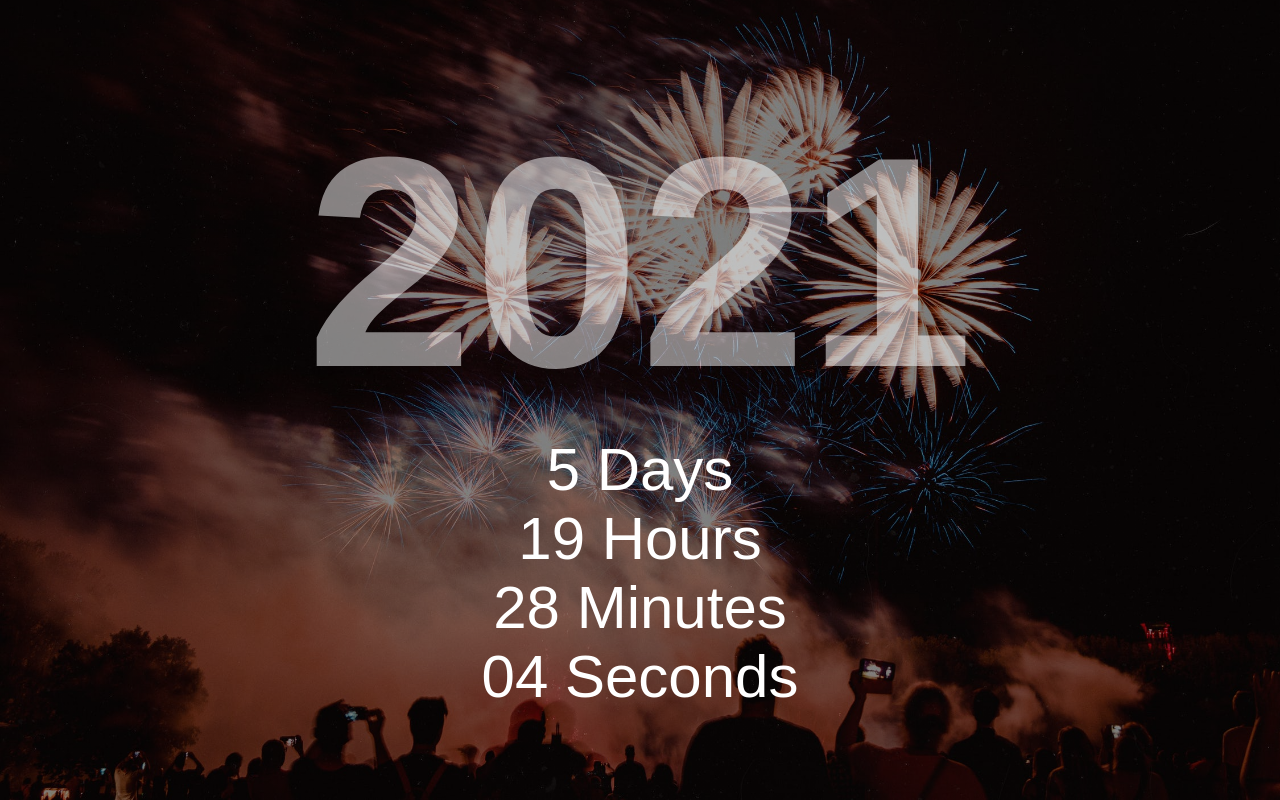
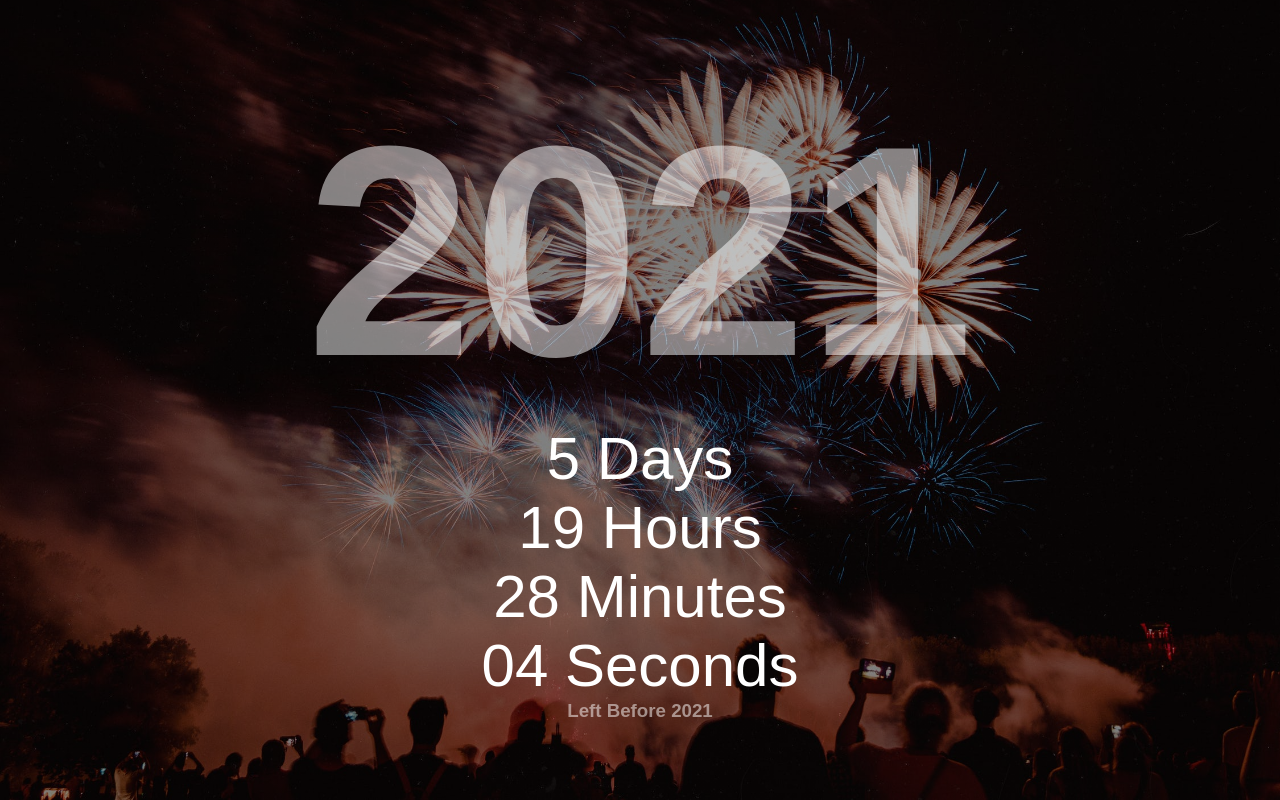
Before and after one commit to IshwarCD/Ishwar2, a plain HTML site: page index.html in a window 1280 px wide. Drawn offline with Linux system fonts and the light colour scheme.

Commit message:
Configured title

```diff
--- a/index.html
+++ b/index.html
@@ -4,7 +4,7 @@
     <meta charset="UTF-8" />
     <meta name="viewport" content="width=device-width, initial-scale=1.0" />
     <link rel="stylesheet" href="style.css" />
-    <title>2021 Countdown</title>
+    <title>Countdown</title>
   </head>
   <body>
     <div class="bg-image">
@@ -15,6 +15,7 @@
           <h1 class="text-cd hour"></h1>
           <h1 class="text-cd minute"></h1>
           <h1 class="text-cd second"></h1>
+          <h3 class="helper">Left Before <span class="h"></span></h3>
         </div>
       </div>
     </div>
--- a/script.js
+++ b/script.js
@@ -1,13 +1,17 @@
+const title = document.querySelector('title')
 const days = document.querySelector('.day');
 const hours = document.querySelector('.hour');
 const minutes = document.querySelector('.minute');
 const seconds = document.querySelector('.second');
 const nextYear = document.querySelector('.next-year')
+const nextYear2 = document.querySelector('.h')
 
 const currentYear = new Date().getFullYear();
 const newYearTime = new Date(`January 01 ${currentYear + 1} 00:00:00`);
 
+title.innerText = `${currentYear + 1} Countdown`
 nextYear.innerText = currentYear + 1
+nextYear2.innerText = currentYear + 1
 
 function updateCountdown() {
   const currentTime = new Date();
--- a/style.css
+++ b/style.css
@@ -9,6 +9,11 @@ body {
   height: 100vh;
   width: 100%;
   overflow: hidden;
+}
+
+.helper{
+  color: white;
+  opacity: 0.5;
 }
 
 .text-cd {
```
